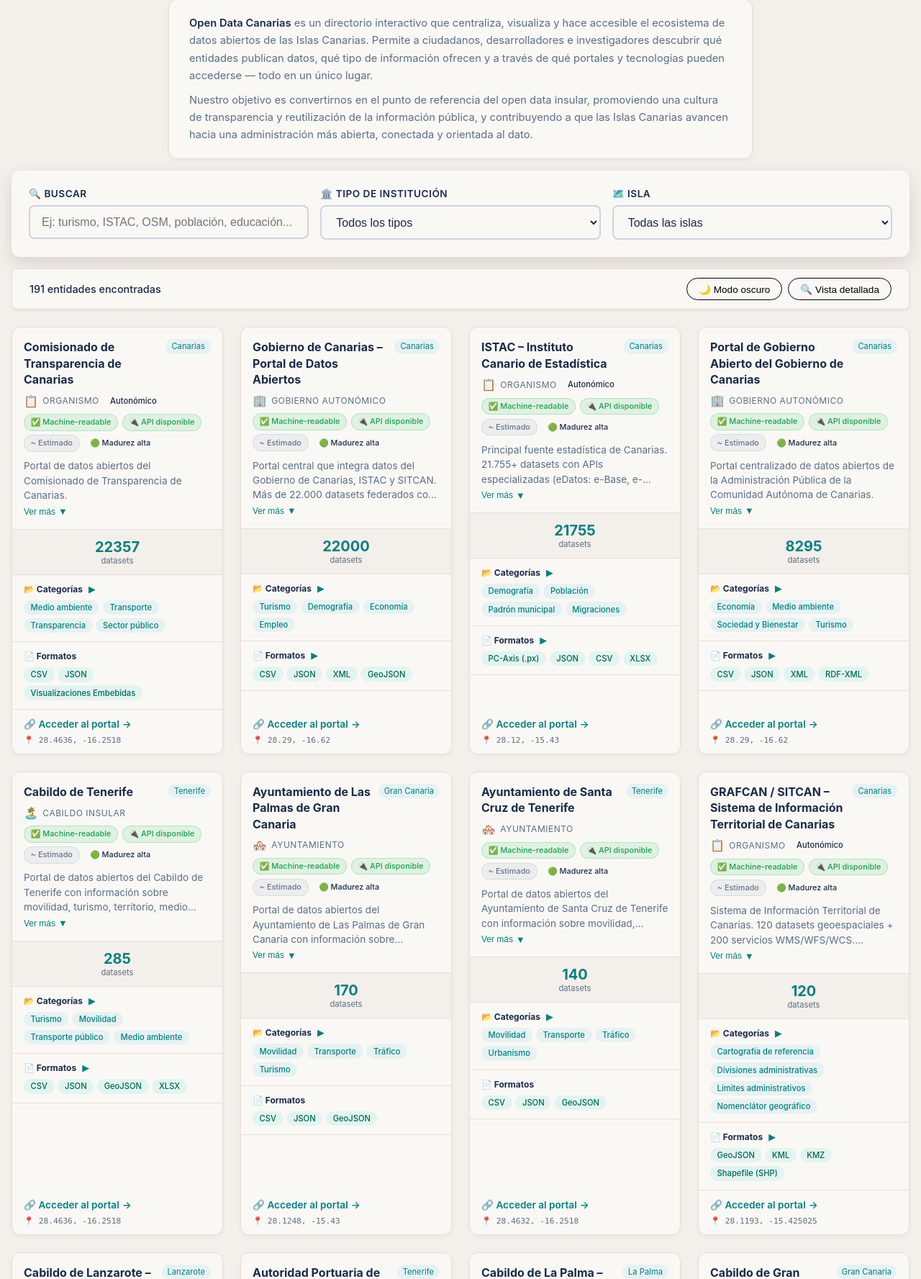
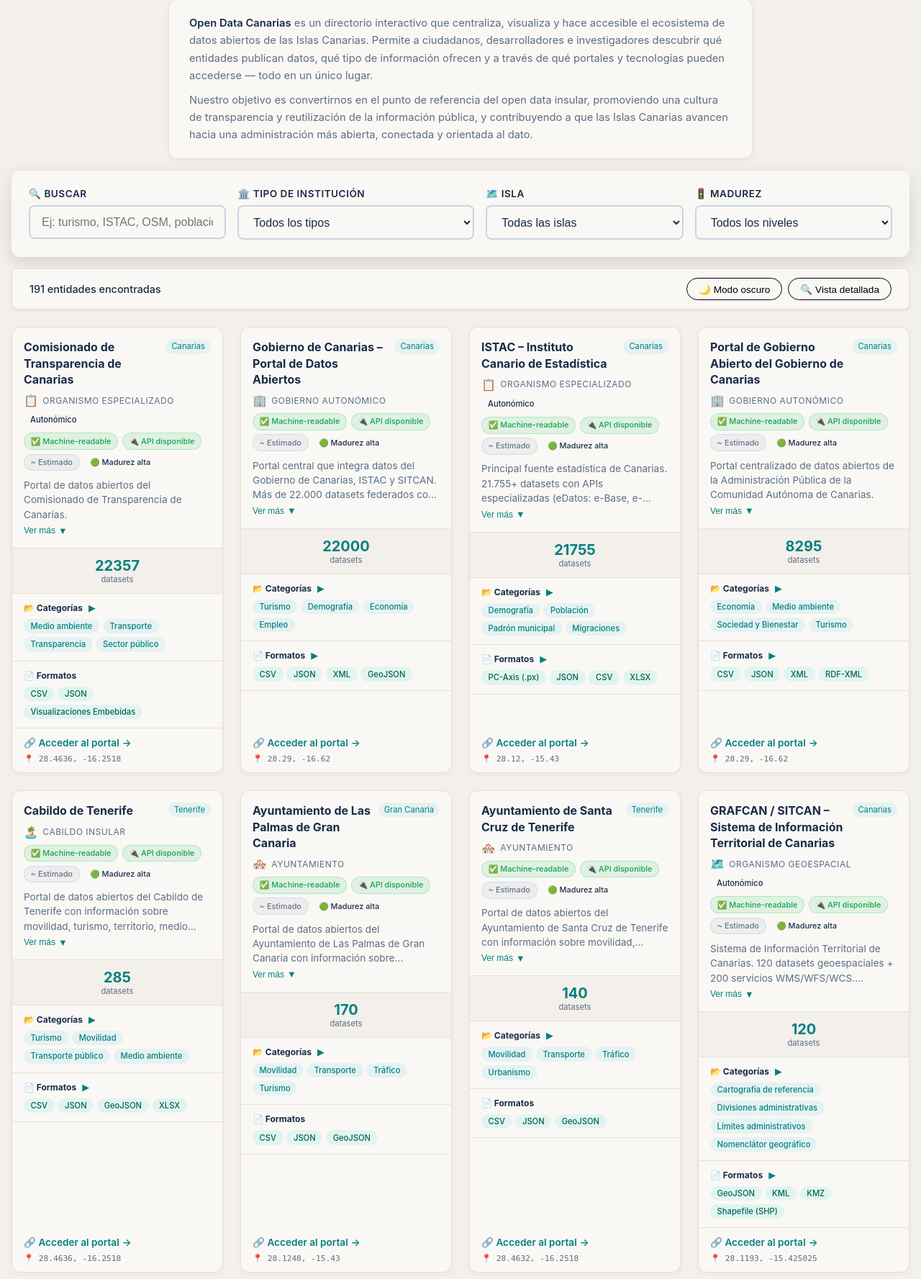
Before and after one commit to IvnMD/Canarias-Open-Data, a Flask app: page / in a window 1280 px wide. Shown: the part 218-1995 px from the top of the page at 72% size. Run offline with Flask 3, Linux system fonts and the light colour scheme.

Commit message:
Filtrado de semaforo

```diff
--- a/src/static/css/base.css
+++ b/src/static/css/base.css
@@ -87,7 +87,7 @@ header p {
     border-radius: 12px;
     padding: 1.5rem;
     display: grid;
-    grid-template-columns: 1fr 1fr 1fr;
+    grid-template-columns: 1fr 1fr 1fr 1fr;
     gap: 1rem;
     box-shadow: 0 8px 24px rgba(0, 0, 0, 0.12);
     width: 100%;
@@ -844,6 +844,12 @@ body.dark-mode .about-text strong {
    RESPONSIVE (ya definido arriba para results)
    ============================================ */
 
+@media (max-width: 1024px) {
+    .search {
+        grid-template-columns: 1fr 1fr;
+    }
+}
+
 @media (max-width: 768px) {
     .search {
         grid-template-columns: 1fr;
--- a/src/static/js/app.js
+++ b/src/static/js/app.js
@@ -49,6 +49,43 @@ function computeMaturity(e) {
 }
 
 /**
+ * For entities with entity_kind === 'organismo', derives a more specific subtype
+ * based on the entity name and portal technology:
+ *
+ * - organismo_especializado_geoespacial: uses geospatial tech (OGC, WMS, WFS,
+ *   OpenStreetMap, GRAFCAN, SITCAN, GIS, cartografía)
+ * - organismo_especializado_nacional: national or European bodies not specific
+ *   to Canarias (ministerio, SEPE, AENA, policía nacional, european data portal…)
+ * - organismo_especializado: all other regional Canarian organisms
+ *
+ * All other entity_kind values are returned unchanged.
+ *
+ * @param {Object} e - Raw entity object from the API response
+ * @returns {string}
+ */
+function deriveOrganismoSubtype(e) {
+  const kind = e.entity_kind || e.type || 'organismo';
+  if (kind !== 'organismo') return kind;
+
+  const name = (e.name || '').toLowerCase();
+  const techs = (e.portals || []).flatMap(p => (p.technology || []).map(t => t.toLowerCase()));
+  const techStr = techs.join(' ');
+
+  const geoKeywords = ['ogc', 'wms', 'wfs', 'geoespacial', 'openstreetmap', 'grafcan', 'sitcan', 'gis', 'cartografía', 'cartogr'];
+  if (geoKeywords.some(k => techStr.includes(k) || name.includes(k))) {
+    return 'organismo_especializado_geoespacial';
+  }
+
+  const nationalKeywords = ['ministerio', 'sepe', 'aena', 'policía nacional', 'policia nacional',
+    'european data portal', 'data.europa', 'agencia estatal', 'nacional', 'estatal'];
+  if (nationalKeywords.some(k => name.includes(k))) {
+    return 'organismo_especializado_nacional';
+  }
+
+  return 'organismo_especializado';
+}
+
+/**
  * Normalizes a raw entity object from the API into the internal format.
  *
  * Supports the current schema: entity_kind, scope, portals[], locations[].
@@ -66,8 +103,6 @@ function normalize(e) {
 
   const portal = e.portals?.find(p => p.kind === 'open_data') || e.portals?.[0] || null;
 
-  // != null intentionally catches both null and undefined while allowing 0,
-  // which is a valid coordinate value.
   const hq = e.locations?.find(
     l => l.coordinates?.lat != null && l.coordinates?.lon != null
   ) || null;
@@ -80,8 +115,6 @@ function normalize(e) {
     machineReadableFormats.includes(String(f).toUpperCase())
   );
 
-  // Number(null) === 0 and Number(undefined) === NaN, so we guard explicitly
-  // rather than relying on the || null shorthand.
   const rawCount = portal?.dataset_count ?? e.dataset_count ?? e.data?.count ?? null;
   const parsedCount = rawCount !== null ? Number(rawCount) : null;
   const datasetCount = parsedCount !== null && !isNaN(parsedCount) ? parsedCount : null;
@@ -90,7 +123,8 @@ function normalize(e) {
     id: e.id || '',
     name: e.name || 'Sin nombre',
 
-    type: e.entity_kind || e.type || 'organismo',
+    // Derive a specific subtype for 'organismo' entities based on name/tech
+    type: deriveOrganismoSubtype(e),
     scope: e.scope || null,
 
     islands: e.islands || [],
@@ -100,7 +134,6 @@ function normalize(e) {
     portal_kind: portal?.kind || null,
     portal_tech: portal?.technology || [],
 
-    // Portal value takes precedence; format-based detection is the fallback.
     machine_readable: portal?.machine_readable ?? hasMachineReadableFormat,
 
     has_api: apis.length > 0 || (portal?.has_api ?? false),
@@ -216,6 +249,7 @@ function setupEventListeners() {
   document.getElementById("searchText").addEventListener("input", filter);
   document.getElementById("filterType").addEventListener("change", filter);
   document.getElementById("filterIsland").addEventListener("change", filter);
+  document.getElementById("filterMaturity").addEventListener("change", filter);
 
   const resetBtn = document.getElementById("resetFilters");
   if (resetBtn) resetBtn.addEventListener("click", resetFilters);
@@ -227,6 +261,7 @@ function resetFilters() {
   document.getElementById("searchText").value = '';
   document.getElementById("filterType").value = '';
   document.getElementById("filterIsland").value = '';
+  document.getElementById("filterMaturity").value = '';
   filter();
   document.getElementById("searchText").focus();
 }
@@ -235,14 +270,15 @@ function resetFilters() {
  * Filters and re-renders the entity list based on the current values of the
  * search field and the type/island selects.
  *
- * Specialized organism subtypes (organismo_especializado, _nacional, _geoespacial)
- * are stored in the JSON as plain 'organismo', so the filter maps them back
- * before comparing.
+ * Each entity's type is already a derived subtype (organismo_especializado,
+ * organismo_especializado_nacional, organismo_especializado_geoespacial), so
+ * the filter compares directly without any mapping.
  */
 function filter() {
   const text = document.getElementById("searchText").value.toLowerCase();
   const type = document.getElementById("filterType").value;
   const island = document.getElementById("filterIsland").value;
+  const maturity = document.getElementById("filterMaturity").value;
 
   const filtered = data.filter(e => {
     const matchText =
@@ -250,20 +286,16 @@ function filter() {
       e.description.toLowerCase().includes(text) ||
       e.data_categories.join(" ").toLowerCase().includes(text);
 
-    const especializedTypes = [
-      'organismo_especializado',
-      'organismo_especializado_nacional',
-      'organismo_especializado_geoespacial',
-    ];
-    const effectiveType = especializedTypes.includes(type) ? 'organismo' : type;
-    const matchType = !type || e.type === effectiveType;
+    // Types are already derived subtypes — compare directly
+    const matchType = !type || e.type === type;
 
-    // An entity with islands: ["Todas"] covers every island in the archipelago.
     const matchIsland = !island ||
       e.islands.includes(island) ||
       e.islands.includes("Todas");
 
-    return matchText && matchType && matchIsland;
+    const matchMaturity = !maturity || e.maturity === maturity;
+
+    return matchText && matchType && matchIsland && matchMaturity;
   });
 
   filtered.sort((a, b) => {
@@ -274,7 +306,7 @@ function filter() {
 
   render(filtered);
 
-  const hasActiveFilters = text !== '' || type !== '' || island !== '';
+  const hasActiveFilters = text !== '' || type !== '' || island !== '' || maturity !== '';
   updateUI(filtered.length, data.length, hasActiveFilters);
 }
 
@@ -282,7 +314,6 @@ function filter() {
 
 /**
  * Validates a URL and returns it only if the protocol is http or https.
- * Anything else — including javascript: URIs — falls back to '#'.
  *
  * @param {string} url
  * @returns {string}
@@ -299,7 +330,6 @@ function safeUrl(url) {
 
 /**
  * Renders entity cards into the results container.
- * Clears any previous content before rendering.
  *
  * @param {Array} list - Normalized and filtered entity list
  */
@@ -324,13 +354,11 @@ function render(list) {
     const allFormats = e.formats || [];
     const coords = e.coordinates;
 
-    // != null allows coordinates of 0, which are valid (e.g. Gulf of Guinea).
     const hasCoords = coords && coords.lat != null && coords.lon != null;
     const typeIcon = getTypeIcon(e.type);
     const cardId = 'card-' + (crypto.randomUUID ? crypto.randomUUID() : Math.random().toString(36).slice(2, 10));
     const apis = e.apis || [];
 
-    // Handles both camelCase and lowercase variants of the documentation URL field.
     const apiDocUrl = api =>
       safeUrl(api.documentationUrl || api.documentationurl || api.url || '#');
 
@@ -458,8 +486,8 @@ function render(list) {
 function getTypeIcon(type) {
   const icons = {
     'gobierno_autonomico': '🏢',
-    'organismo': '📋',
     'organismo_especializado': '📋',
+    'organismo_especializado_nacional': '📃',
     'organismo_especializado_geoespacial': '🗺️',
     'cabildo': '🏝️',
     'ayuntamiento': '🏘️',
@@ -477,7 +505,6 @@ function getTypeIcon(type) {
 function formatType(type) {
   const types = {
     'gobierno_autonomico': 'Gobierno Autonómico',
-    'organismo': 'Organismo',
     'organismo_especializado': 'Organismo Especializado',
     'organismo_especializado_nacional': 'Organismo Especializado Nacional',
     'organismo_especializado_geoespacial': 'Organismo Geoespacial',
@@ -507,8 +534,6 @@ function formatScope(scope) {
 
 /**
  * Returns whether the scope badge should be shown for a given entity type.
- * Gobierno, cabildos and ayuntamientos have an implied scope, so the badge
- * would be redundant for those types.
  *
  * @param {string} type
  * @param {string} scope
@@ -523,8 +548,6 @@ function shouldShowScope(type, scope) {
 
 /**
  * Returns the island label for a card header.
- * Entities with more than two islands, or with islands: ["Todas"], are
- * labelled as "Canarias" since they cover the whole archipelago.
  *
  * @param {Object} item - Normalized entity
  * @returns {string|null}
@@ -553,8 +576,6 @@ function getIslandTag(item) {
 
 /**
  * Escapes a string for safe insertion into innerHTML.
- * Relies on the browser's own text node serialization rather than a manual
- * character map, which avoids edge cases with multi-byte characters.
  *
  * @param {string} str
  * @returns {string}
@@ -582,7 +603,7 @@ function truncate(str, length) {
 
 /**
  * Reads the persisted dark mode preference from localStorage and wires up
- * the toggle button. Falls back gracefully if the button is not in the DOM.
+ * the toggle button.
  */
 function initDarkMode() {
   const toggleBtn = document.getElementById('darkModeToggle');
@@ -612,9 +633,6 @@ function initDarkMode() {
 
 /**
  * Wires up the compact/detailed layout toggle button.
- * The button text reflects the state the user will switch *to*, not the
- * current state, which matches the convention used by similar controls in
- * the UI.
  */
 function initLayoutToggle() {
   const toggleBtn = document.getElementById('layoutToggle');
@@ -628,11 +646,6 @@ function initLayoutToggle() {
 
 // Card toggles
 
-/**
- * Expands or collapses the overflow category badges on a card.
- *
- * @param {string} cardId
- */
 function toggleCat(cardId) {
   const hiddenDiv = document.getElementById(cardId + '-hidden');
   const btn = document.querySelector(`#${cardId} .toggle-cat-btn`);
@@ -642,11 +655,6 @@ function toggleCat(cardId) {
   if (btn) btn.classList.toggle('rotated');
 }
 
-/**
- * Expands or collapses the overflow format badges on a card.
- *
- * @param {string} cardId
- */
 function toggleFormats(cardId) {
   const hiddenDiv = document.getElementById(cardId + '-formats-hidden');
   const btn = document.querySelector(`#${cardId}-formats .toggle-cat-btn`);
@@ -656,11 +664,6 @@ function toggleFormats(cardId) {
   if (btn) btn.classList.toggle('rotated');
 }
 
-/**
- * Expands or collapses the description text on a card.
- *
- * @param {string} descId
- */
 function toggleDescription(descId) {
   const descElement = document.getElementById(descId);
   if (!descElement) return;
--- a/src/templates/index.html
+++ b/src/templates/index.html
@@ -287,6 +287,29 @@
 
       </div>
 
+      <!-- ======================================================
+           MATURITY FILTER
+      ====================================================== -->
+
+      <div class="search-field">
+
+        <!-- Dropdown label -->
+        <label for="filterMaturity">
+          🚦 Madurez
+        </label>
+
+        <!-- Maturity selector -->
+        <select id="filterMaturity">
+
+          <option value="">Todos los niveles</option>
+          <option value="high">🟢 Madurez alta</option>
+          <option value="medium">🟠 Madurez media</option>
+          <option value="low">🔴 Madurez baja</option>
+
+        </select>
+
+      </div>
+
     </div>
 
 
```
